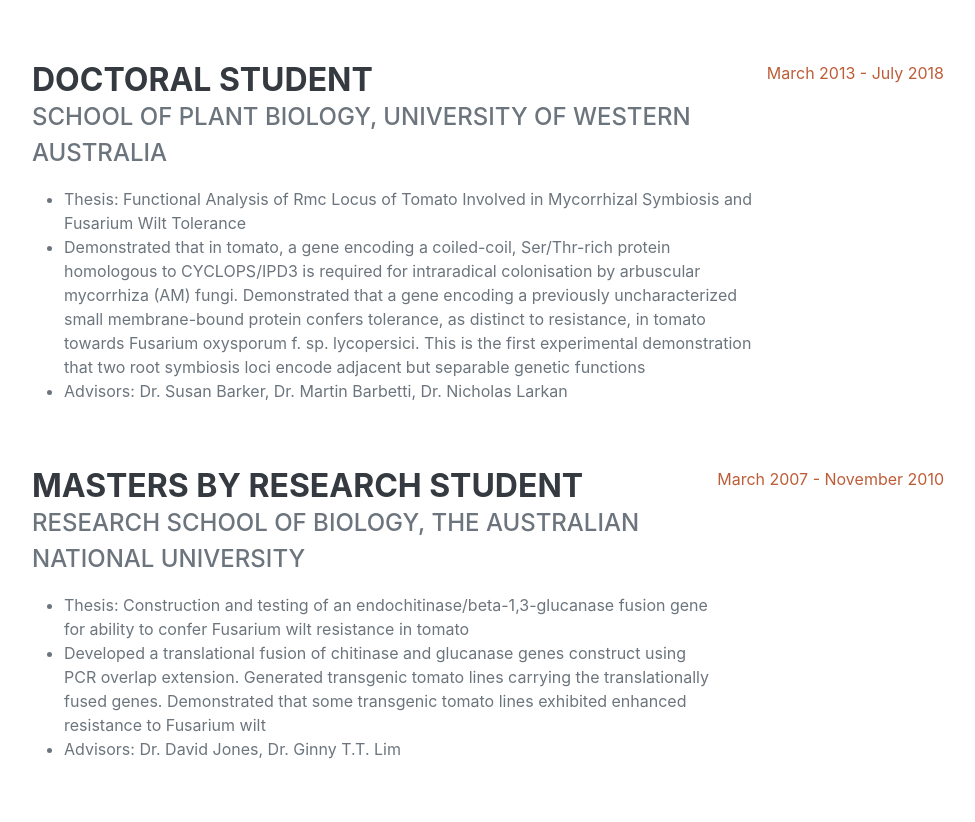
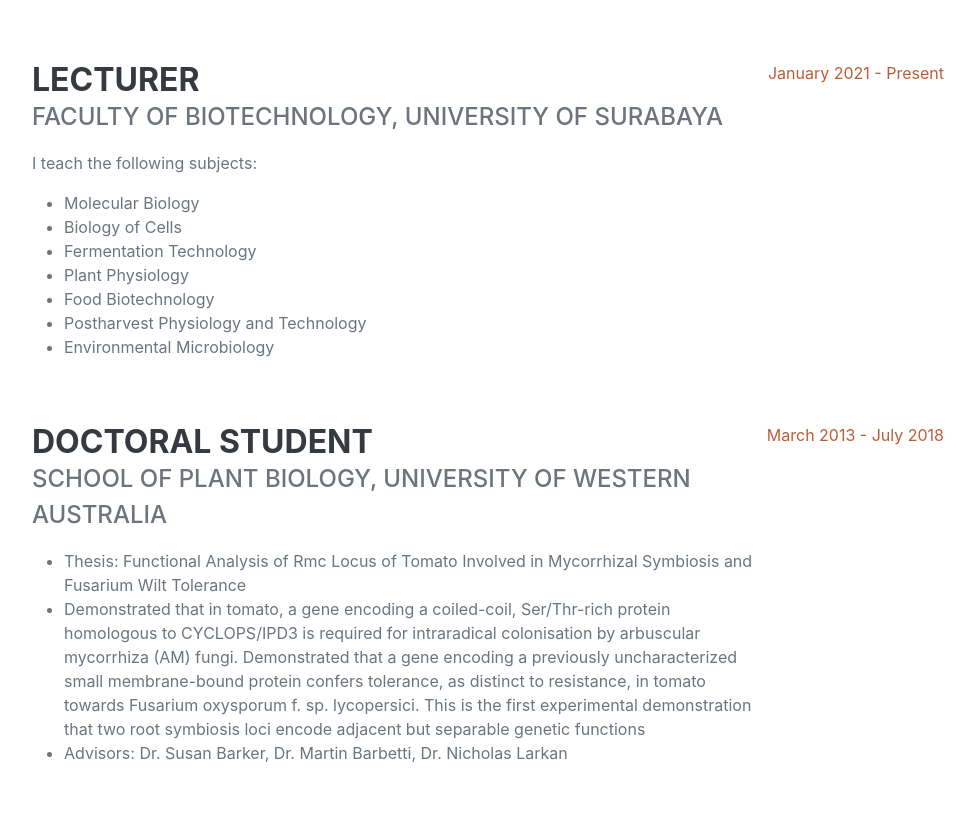
Before and after one commit to cahyaprihatna/cahyaprihatna-cv.github.io, a plain HTML site: page index.html in a window 1280 px wide. Shown: the part 1394-2216 px from the top of the page, without its empty margins (288-1263 px from the left). Drawn offline with nearby package versions, Linux system fonts and the light colour scheme; a web font is replaced by a local one.

Commit message:
update ubaya

```diff
--- a/index.html
+++ b/index.html
@@ -74,6 +74,22 @@
                             </ul></p>
                         </div>
                         <div class="flex-shrink-0"><span class="text-primary">February 2010 - Present</span></div>
+                    </div>
+                    <div class="d-flex flex-column flex-md-row justify-content-between mb-5">
+                        <div class="flex-grow-1">
+                            <h3 class="mb-0">Lecturer</h3>
+                            <div class="subheading mb-3">Faculty of Biotechnology, University of Surabaya</div>
+                            <p>
+I teach the following subjects:<ul>
+  <li>Molecular Biology</li>
+  <li>Biology of Cells</li>
+<li>Fermentation Technology</li>             <li>Plant Physiology</li>
+<li>Food Biotechnology</li>
+<li>Postharvest Physiology and Technology</li>
+  <li>Environmental Microbiology</li>
+                        </ul></p>
+                        </div>
+                        <div class="flex-shrink-0"><span class="text-primary">January 2021 - Present   </span></div>
                     </div>
                     <div class="d-flex flex-column flex-md-row justify-content-between mb-5">
                         <div class="flex-grow-1">
```
